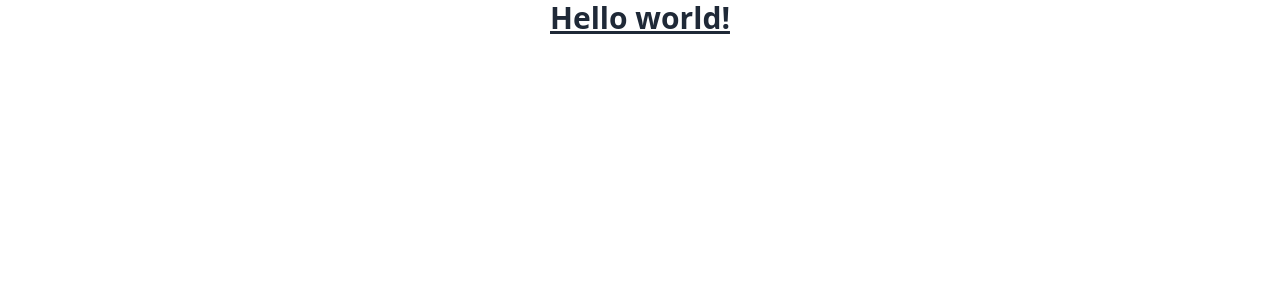
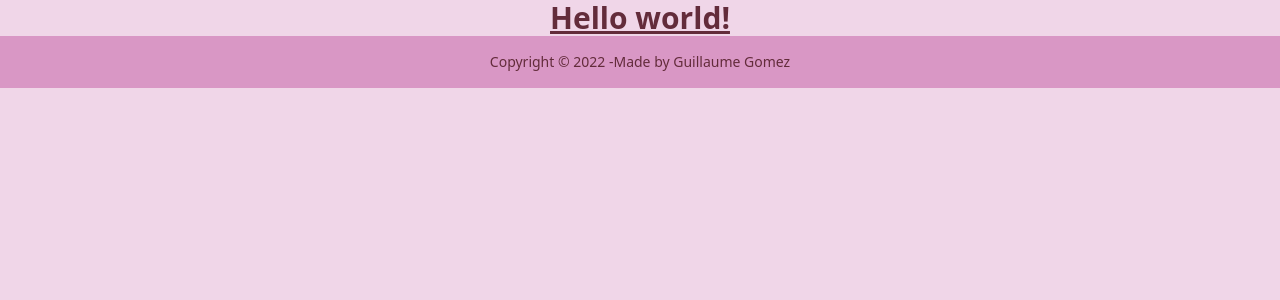
Before and after one commit to guillaume-gomez/split-my-heart, a React (Create React App) app: page / in a window 1280 px wide. Shown: the top 300 px of the page. Built offline with nearby package versions, Linux system fonts and the light colour scheme.

Commit message:
create a footer

```diff
--- a/public/index.html
+++ b/public/index.html
@@ -1,5 +1,5 @@
 <!DOCTYPE html>
-<html lang="en">
+<html lang="en" data-theme="valentine">
   <head>
     <meta charset="utf-8" />
     <link rel="icon" href="%PUBLIC_URL%/favicon.ico" />
--- a/src/App.tsx
+++ b/src/App.tsx
@@ -1,5 +1,7 @@
 import React from 'react';
 import './App.css';
+
+import Footer from "./Components/Footer";
 
 function App() {
   return (
@@ -7,6 +9,7 @@ function App() {
        <h1 className="text-3xl font-bold underline">
           Hello world!
       </h1>
+      <Footer />
     </div>
   );
 }
--- /dev/null
+++ b/src/Components/Footer.tsx
@@ -0,0 +1,17 @@
+import React from 'react';
+
+function Footer() {
+  return (
+    <footer className="footer footer-center p-4 bg-base-300 text-base-content">
+      <div>
+        <p>
+          Copyright © 2022 -
+          <a className="link link-hover" href="https://github.com/guillaume-gomez">
+            Made by Guillaume Gomez
+          </a>
+        </p>
+      </div>
+    </footer>
+  );
+}
+export default Footer;
```
